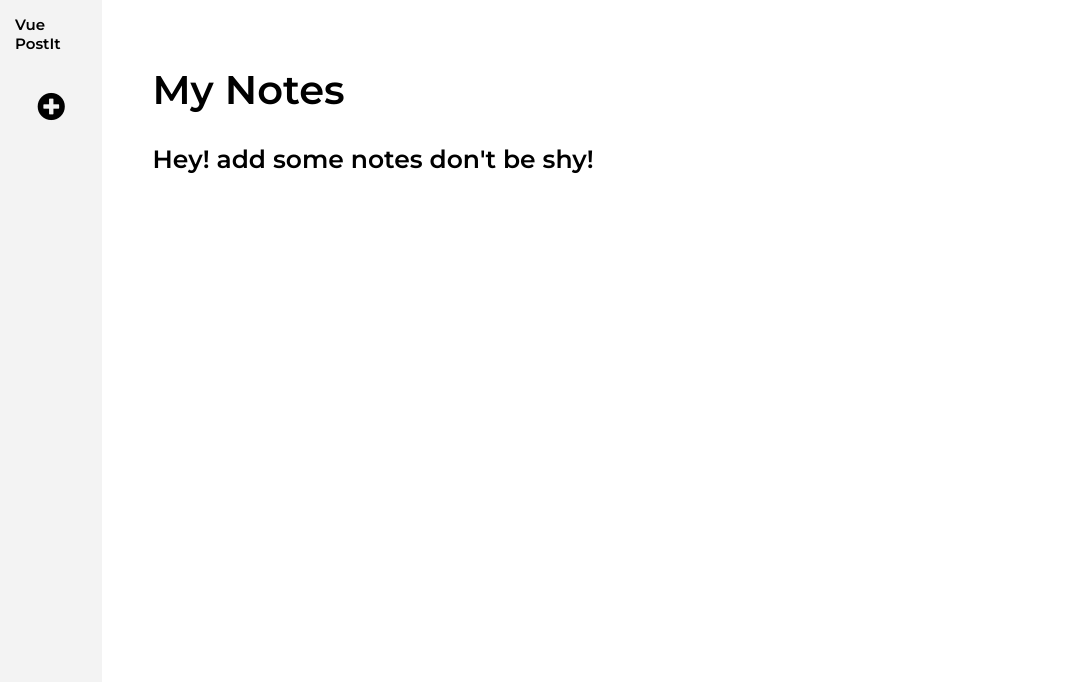
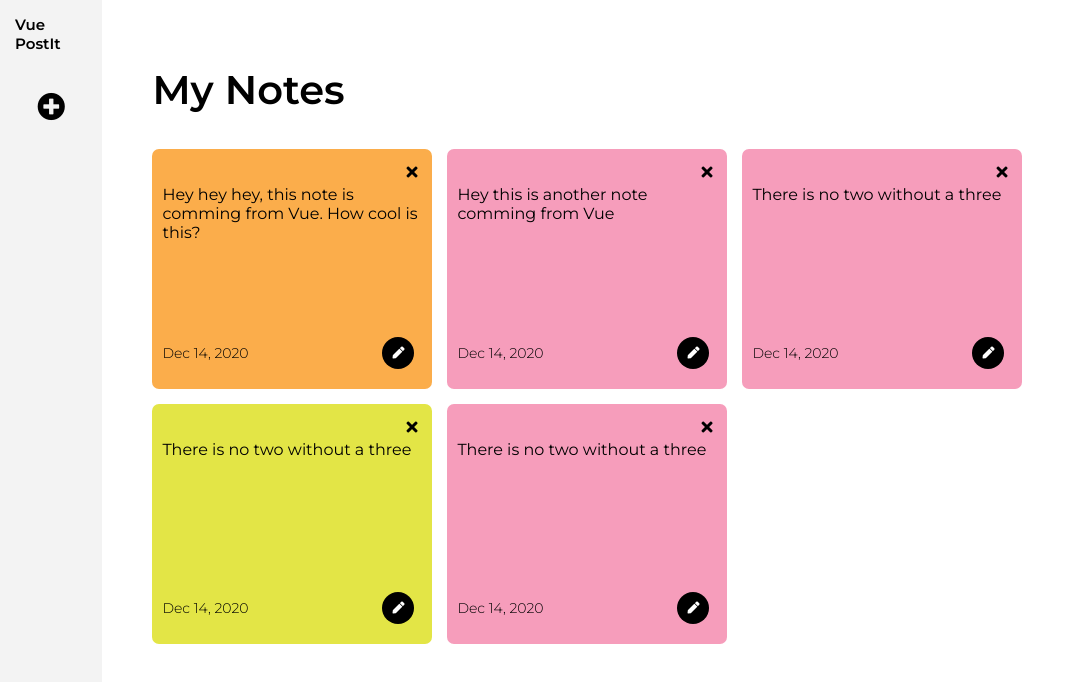
Before and after one commit to FedericoWalovnik/vue-notes-app, a website: page src/index.html in a window 1280 px wide. Shown: the whole page, without its empty margins (0-1070 px from the left). Drawn offline with nearby package versions, Linux system fonts and the light colour scheme.

Commit message:
pull data statically from vue

```diff
--- a/src/index.html
+++ b/src/index.html
@@ -74,24 +74,14 @@
                 <h2 class="title-secundary content__messageEmpty">Hey! add some notes don't be shy!</h2>
             </div>
             <div v-else class="notes-container">
-                <div class="note backgroundColor_green">
+                <div v-for="(note, index) in notes" class="note" :class="`backgroundColor_${note.color}`">
                     <i class="note__deleteButton fas fa-times"></i>
-                    <p class="paragraph-principal">Here is where the user will put the content of the note. The note still have space so I will continue to put content... O I think I have more space.</p>
+                    <p class="paragraph-principal">{{note.text}}</p>
                     <div class="note__bottomElements">
-                        <p class="paragraph-secundary">Dec 10, 2020</p>
+                        <p class="paragraph-secundary">{{note.date}}</p>
                         <i class="note__editButton fas fa-pen"></i>
                     </div>
                 </div>
-                <div class="note backgroundColor_pink">
-                    <i class="note__deleteButton fas fa-times"></i>
-                    <p class="paragraph-principal">Here is where the user will put the content of the note. The note still have space so
-                        I will continue to put content... O I think I have more space.</p>
-                    <div class="note__bottomElements">
-                        <p class="paragraph-secundary">Dec 10, 2020</p>
-                        <i class="note__editButton fas fa-pen"></i>
-                    </div>
-                </div>
-
 
             </div>
         </section>
--- a/src/js/app.js
+++ b/src/js/app.js
@@ -1,7 +1,33 @@
 const app = Vue.createApp({
   data() {
     return {
-      notes: [],
+      notes: [
+        {
+          text: "Hey hey hey, this note is comming from Vue. How cool is this?",
+          date: "Dec 14, 2020",
+          color: "orange",
+        },
+        {
+          text: "Hey this is another note comming from Vue",
+          date: "Dec 14, 2020",
+          color: "pink",
+        },
+        {
+          text: "There is no two without a three",
+          date: "Dec 14, 2020",
+          color: "pink",
+        },
+        {
+          text: "There is no two without a three",
+          date: "Dec 14, 2020",
+          color: "green",
+        },
+        {
+          text: "There is no two without a three",
+          date: "Dec 14, 2020",
+          color: "pink",
+        },
+      ],
       modalVisible: false,
     };
   },
```
